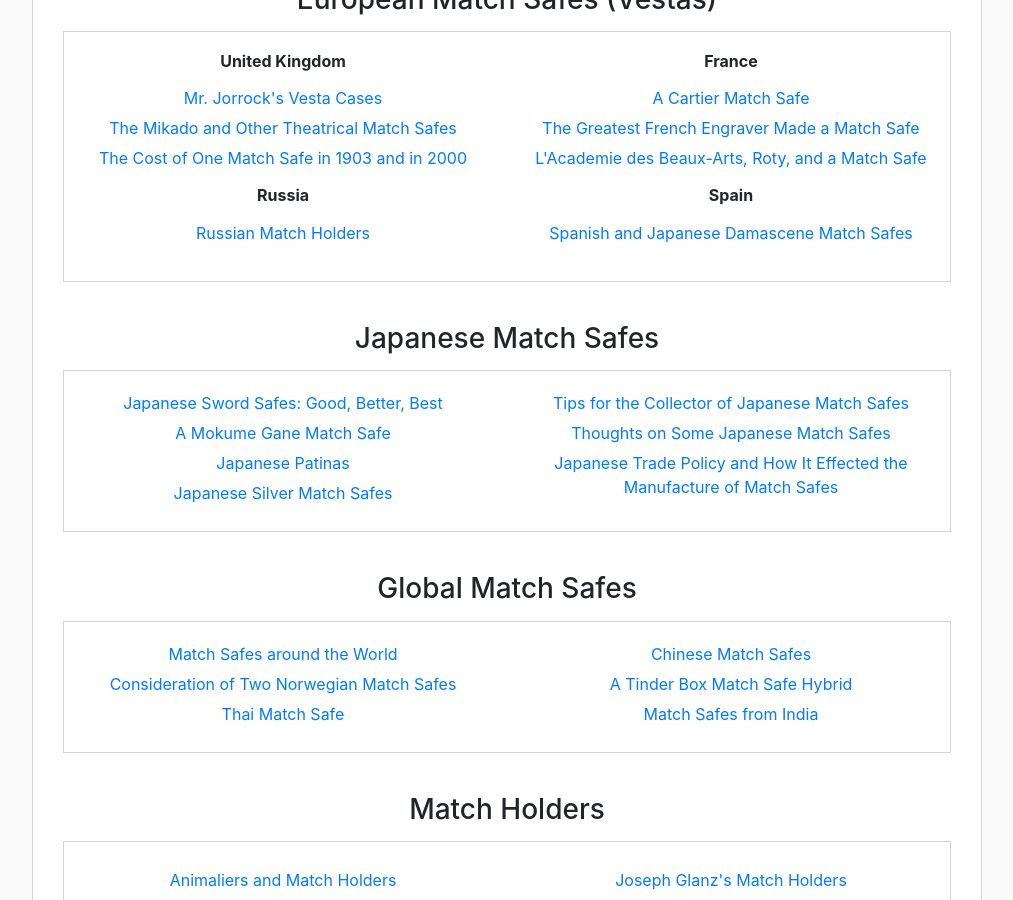
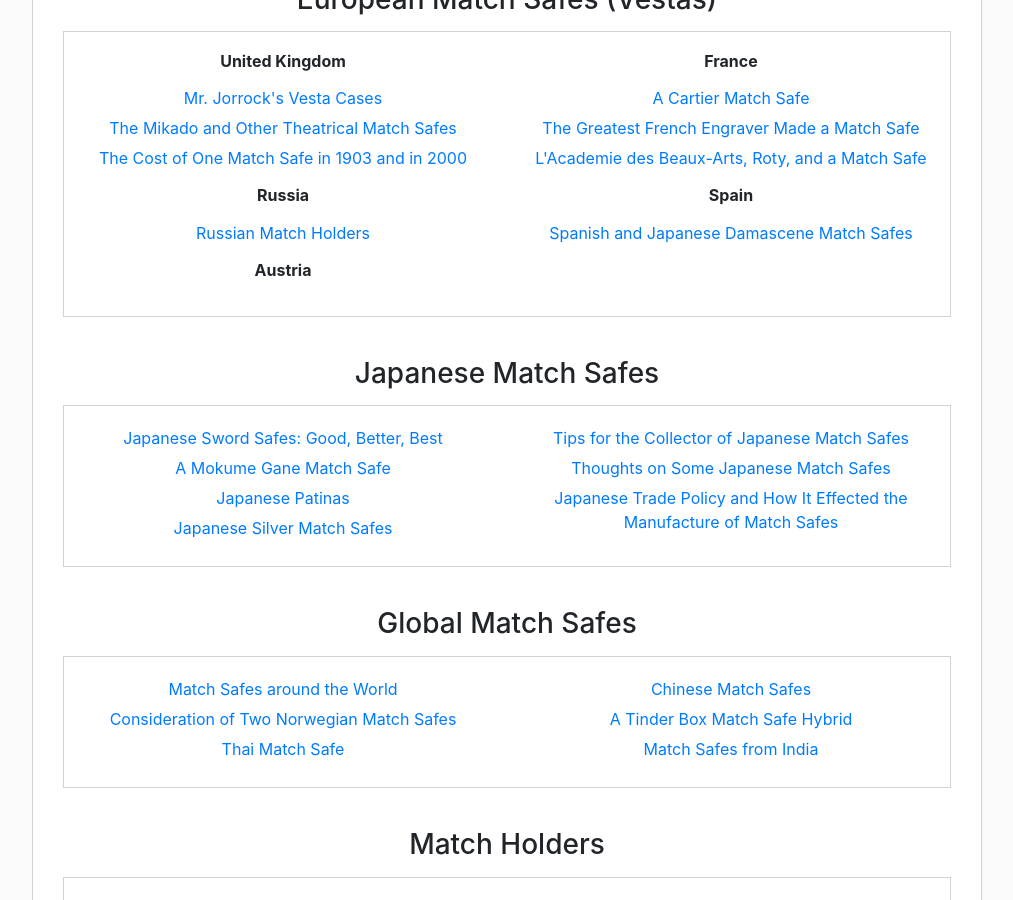
Before and after one commit to neilshapiro/MatchSafeScholar, a Jekyll site: the page built from works.html, in a window 1280 px wide and 900 px high, scrolled down 1022 px. Shown: the whole window, without its empty margins (228-1241 px from the left). Built offline with Jekyll 4.4.1, drawn with Linux system fonts in a browser that asks for light colours.

Commit message:
added sub-heading for Austria under European Match Safes

```diff
--- a/_data/articles/european.json
+++ b/_data/articles/european.json
@@ -38,5 +38,8 @@
             "title": "Spanish and Japanese Damascene Match Safes",
             "path": "/assets/pdfs/articles/Spanish_and_Japanese_Damascene_Match_Safes.pdf"
         }
+    ],
+    "austria": [
+
     ]
 }
--- a/works.html
+++ b/works.html
@@ -80,6 +80,16 @@
       <h6>Spain</h6>
       <ul class="articles">
         {% for article in site.data.articles.european.spain %}
+        {% include article-list-item.html path=article.path title=article.title %}
+        {% endfor %}
+      </ul>
+    </div>
+  </div>
+  <div class="row">
+    <div class="col-md-6">
+      <h6>Austria</h6>
+      <ul class="articles">
+        {% for article in site.data.articles.european.austria %}
         {% include article-list-item.html path=article.path title=article.title %}
         {% endfor %}
       </ul>
```
Also changed, not shown: admin/index.html (+6 -1 lines).
